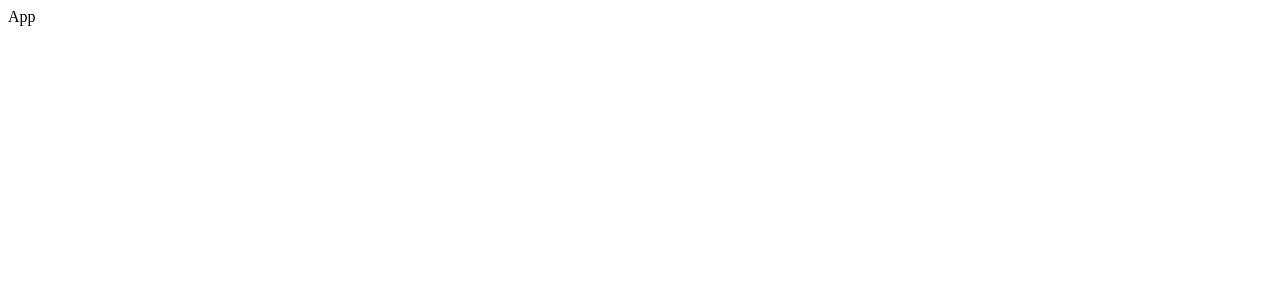
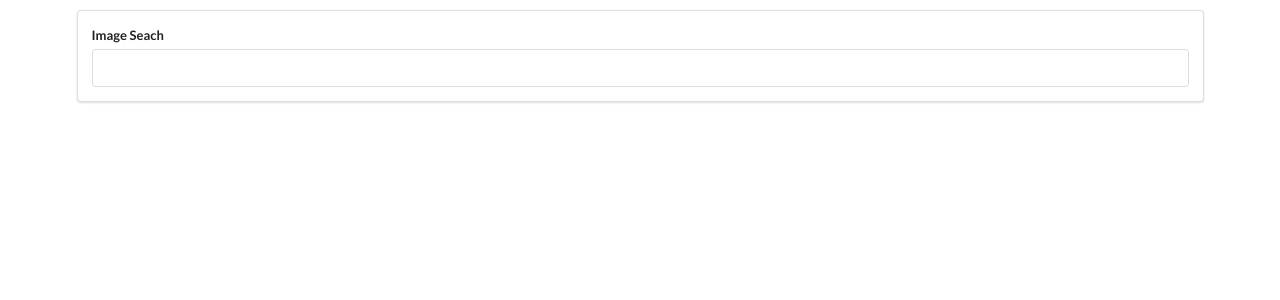
Before and after one commit to cristiaan3003/curse_ste_grider, a React (Create React App) app in the folder pics/: page / in a window 1280 px wide. Shown: the top 300 px of the page. Built offline with nearby package versions, Linux system fonts and the light colour scheme.

Commit message:
v.83 Uncrontroller vs Controller  elements

```diff
--- a/pics/public/index.html
+++ b/pics/public/index.html
@@ -5,6 +5,7 @@
     <link rel="icon" href="%PUBLIC_URL%/favicon.ico" />
     <meta name="viewport" content="width=device-width, initial-scale=1" />
     <meta name="theme-color" content="#000000" />
+    <link rel="stylesheet" href="https://cdnjs.cloudflare.com/ajax/libs/semantic-ui/2.4.1/semantic.min.css">
     <meta
       name="description"
       content="Web site created using create-react-app"
--- a/pics/src/components/App.js
+++ b/pics/src/components/App.js
@@ -1,11 +1,15 @@
 import React from 'react';
 import ReactDOM from 'react-dom'
+
+import SearchBar from './SearchBar'
 
 
 const  App = () => {
     return (
             <React.Fragment>
-                App
+                <div className='ui container' style={{ marginTop : '10px'}}>
+                <SearchBar></SearchBar>
+                </div>
             </React.Fragment>
         );
 }
--- /dev/null
+++ b/pics/src/components/SearchBar.js
@@ -0,0 +1,25 @@
+import React from 'react';
+
+class SearchBar extends React.Component{
+
+    onInputChange(fff){
+        console.log(fff.target.value)
+    }
+
+    render(){
+        return (
+            <React.Fragment>
+                <div className='ui segment'>
+                    <form className='ui form'>
+                        <div className='field'>
+                            <label>Image Seach</label>
+                            <input type='text' onChange={this.onInputChange}/>
+                        </div>
+                    </form>
+                </div>
+            </React.Fragment>
+        );
+    }
+}
+
+export default SearchBar;
```
